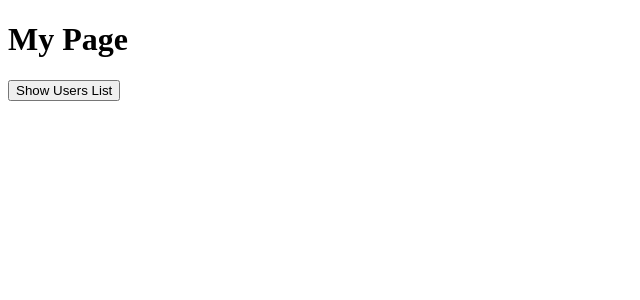
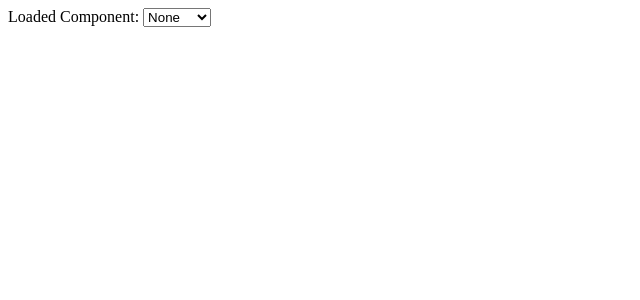
Before and after one commit to TeodorStevanovic/React_Lazy, a React (Vite) app: page / in a window 1280 px wide. Shown: the top 300 px of the page, without its empty margins (0-640 px from the left). Built offline with nearby package versions, Linux system fonts and the light colour scheme.

Commit message:
Add lazy loading for First and Second component with Suspense and spinner

```diff
--- a/src/App.jsx
+++ b/src/App.jsx
@@ -1,12 +1,41 @@
-import React, { Suspense } from "react";
-import { ClipLoader} from "react-spinners";
-import MyPage from "./MyPage";
+import React, { Suspense, useState, lazy } from "react";
+import { ClipLoader } from "react-spinners";
+
+const First = lazy(() => import("./First/FirstMain"));
+const Second = lazy(() => import("./Second/SecondMain"));
+
+const ShowComponent = ({ name }) => {
+  switch (name) {
+    case "first":
+      return <First />;
+    case "second":
+      return <Second />;
+    default:
+      return null;
+  }
+};
 
 function App() {
+  const [component, setComponent] = useState("");
+
   return (
-    <Suspense fallback={<ClipLoader color={"lightblue"} size={150} />}>
-      <MyPage />
-    </Suspense>
+    <>
+      <label>
+        Loaded Component:{" "}
+        <select
+          value={component}
+          onChange={(e) => setComponent(e.target.value)}
+        >
+          <option value="">None</option>
+          <option value="first">First</option>
+          <option value="second">Second</option>
+        </select>
+      </label>
+
+      <Suspense fallback={<ClipLoader />}>
+        <ShowComponent name={component} />
+      </Suspense>
+    </>
   );
 }
 
--- /dev/null
+++ b/src/First/FirstMain.jsx
@@ -0,0 +1,16 @@
+import React from "react";
+import One from "./One";
+import Two from "./Two";
+import Three from "./Three";
+
+const FirstMain = () => {
+  return (
+    <>
+      <One></One>
+      <Two></Two>
+      <Three></Three>
+    </>
+  );
+};
+
+export default FirstMain;
--- /dev/null
+++ b/src/First/One.jsx
@@ -0,0 +1,5 @@
+import React from "react";
+
+const One = () => <h1>One Comp</h1>;
+
+export default One;
--- /dev/null
+++ b/src/First/Three.jsx
@@ -0,0 +1,5 @@
+import React from "react";
+
+const Three = () => <h1>Three Comp</h1>;
+
+export default Three;
--- /dev/null
+++ b/src/First/Two.jsx
@@ -0,0 +1,5 @@
+import React from "react";
+
+const Two = () => <h1>Two Comp</h1>;
+
+export default Two;
--- a/src/MyPage.jsx
+++ /dev/null
@@ -1,25 +0,0 @@
-import React, { lazy, useState } from "react";
-
-const Users = lazy(
-  () =>
-    new Promise((resolve) => {
-      setTimeout(async () => {
-        const module = await import("./Users");
-        resolve(module);
-      }, 3000);
-    })
-);
-
-const MyPage = () => {
-  const [showUsers, setShowUsers] = useState(false);
-
-  return (
-    <>
-      <h1>My Page</h1>
-      <button onClick={() => setShowUsers(prev => !prev)}>{showUsers ? "Hide" : "Show"} Users List</button>
-      {showUsers && <Users />}
-    </>
-  );
-};
-
-export default MyPage;
--- /dev/null
+++ b/src/Second/One.jsx
@@ -0,0 +1,5 @@
+import React from "react";
+
+const One = () => <h1>One Component</h1>
+
+export default One;
--- /dev/null
+++ b/src/Second/SecondMain.jsx
@@ -0,0 +1,14 @@
+import React from "react";
+import One from "./One";
+import Two from "./Two";
+
+const SecondMain = () => {
+  return (
+    <>
+      <One></One>
+      <Two></Two>
+    </>
+  );
+};
+
+export default SecondMain;
--- /dev/null
+++ b/src/Second/Two.jsx
@@ -0,0 +1,5 @@
+import React from "react";
+
+const Two = () => <h1>Two Component</h1>
+
+export default Two;
--- a/src/Users.jsx
+++ /dev/null
@@ -1,19 +0,0 @@
-import React from "react";
-
-const Users = () => {
-  const user = [
-    { id: "1", name: "Teodor" },
-    { id: "2", name: "Nikola" },
-    { id: "3", name: "Zarko" },
-    { id: "4", name: "Lazar" },
-  ];
-
-  return user.map((u) => (
-    <div key={u.id}>
-      <p>ID: {u.id}</p>
-      <p>Name: {u.name}</p>
-    </div>
-  ));
-};
-
-export default Users;
```
